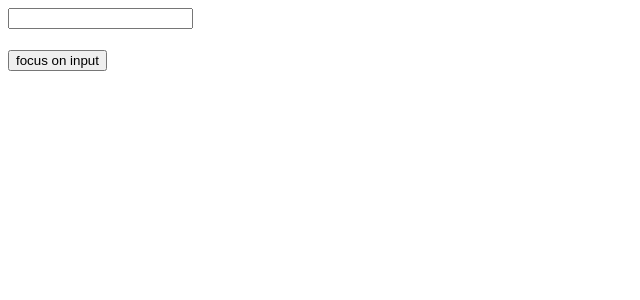
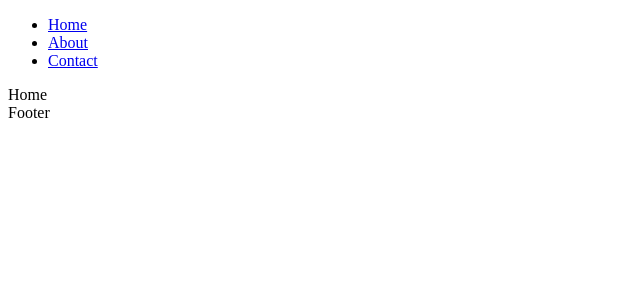
Before and after one commit to mr-sherry/react-b1, a React (Vite) app in the folder useeffect/: page / in a window 1280 px wide. Shown: the top 300 px of the page, without its empty margins (0-640 px from the left). Built offline with nearby package versions, Linux system fonts and the light colour scheme.

Commit message:
react router dom and Link tag for SPA

```diff
--- a/useeffect/package.json
+++ b/useeffect/package.json
@@ -11,7 +11,8 @@
   },
   "dependencies": {
     "react": "^19.1.1",
-    "react-dom": "^19.1.1"
+    "react-dom": "^19.1.1",
+    "react-router-dom": "^7.9.5"
   },
   "devDependencies": {
     "@eslint/js": "^9.36.0",
--- a/useeffect/src/App.jsx
+++ b/useeffect/src/App.jsx
@@ -1,44 +1,32 @@
+import { Route, Routes } from 'react-router-dom';
 import Card from './Components/Cards/Card';
 import Card1 from './Components/Cards/Card1';
+import Footer from './Components/Footer/Footer';
+import Header from './Components/Header/Header';
 import UserefHook from './Components/UserefHook';
+import About from './Pages/About';
+import Home from './Pages/Home';
+import Contact from './Pages/Contact';
+import Team from './Pages/Team';
+import GetAllComments from './Components/getAllData/GetAllComments';
 
 function App() {
   return (
-    <div>
-      {/* <Card title={'title here'}>
-        <div>
-          <h1>hello</h1>
-          <p>
-            Lorem, ipsum dolor sit amet consectetur adipisicing elit. Mollitia
-            voluptates hic voluptatum doloribus enim tempora excepturi maxime
-            totam? Delectus, ipsum? Amet pariatur vitae repellat recusandae
-            soluta cupiditate libero neque magni?
-          </p>
-          <button>hello</button>
-        </div>
-      </Card> */}
-
-      {/* <Card1
-        heading={'hello from c1'}
-        para={'i am paragraph'}
-        text={'click me'}
-      />
-
-      <Card>
-        <div>
-          <img src='' alt='' />
-          <img src='' alt='' />
-          <img src='' alt='' />
-          <h2>hello</h2>
-          <h2>hello</h2>
-          <h2>hello</h2>
-          <h2>hello</h2>
-          <h2>hello</h2>
-        </div>
-      </Card> */}
-
-      <UserefHook />
-    </div>
+    <>
+      <Header />
+      <Routes>
+        <Route path='/' element={<Home />} />
+        <Route path='/about' element={<About />} />
+        <Route path='/contact' element={<Contact />} />
+        <Route path='/team' element={<Team />} />
+        {/* <Route path='/cards/*' element={<Card />}>
+          <Route path='card1' element={<GetAllComments />} />
+        </Route> */}
+        <Route path='/cards' element={<Card />} />
+        <Route path='/cards/card1' element={<Team />} />
+      </Routes>
+      <Footer />
+    </>
   );
 }
 
--- /dev/null
+++ b/useeffect/src/Components/Footer/Footer.jsx
@@ -0,0 +1,7 @@
+import React from 'react';
+
+function Footer() {
+  return <div>Footer</div>;
+}
+
+export default Footer;
--- /dev/null
+++ b/useeffect/src/Components/Header/Header.jsx
@@ -0,0 +1,24 @@
+import React from 'react';
+import { Link, NavLink } from 'react-router-dom';
+
+function Header() {
+  return (
+    <>
+      <ul>
+        <li>
+          <NavLink to={'/'}>Home</NavLink>
+        </li>
+        <li>
+          <Link to={'/about'}>About</Link>
+        </li>
+        <li>
+          <Link to={'/contact'}>Contact</Link>
+        </li>
+      </ul>
+      {/* create simple pages as ui and create routes of these pages in app.jsx file
+          also use Link and Navlink for navigation in header component */}
+    </>
+  );
+}
+
+export default Header;
--- /dev/null
+++ b/useeffect/src/Pages/About.jsx
@@ -0,0 +1,9 @@
+import React from 'react'
+
+function About() {
+  return (
+    <div>About</div>
+  )
+}
+
+export default About
--- /dev/null
+++ b/useeffect/src/Pages/Contact.jsx
@@ -0,0 +1,9 @@
+import React from 'react'
+
+function Contact() {
+  return (
+    <div>Contact</div>
+  )
+}
+
+export default Contact
--- /dev/null
+++ b/useeffect/src/Pages/Home.jsx
@@ -0,0 +1,17 @@
+import React from 'react';
+import Card from '../Components/Cards/Card';
+import Card1 from '../Components/Cards/Card1';
+import UserefHook from '../Components/UserefHook';
+
+function Home() {
+  return (
+    <div>
+      {/* <Card />
+      <Card1 />
+      <UserefHook /> */}
+      Home
+    </div>
+  );
+}
+
+export default Home;
--- /dev/null
+++ b/useeffect/src/Pages/Team.jsx
@@ -0,0 +1,7 @@
+import React from 'react';
+
+function Team() {
+  return <div>Team</div>;
+}
+
+export default Team;
--- a/useeffect/src/main.jsx
+++ b/useeffect/src/main.jsx
@@ -1,5 +1,10 @@
 import { createRoot } from 'react-dom/client';
 import './index.css';
 import App from './App.jsx';
+import { BrowserRouter } from 'react-router-dom';
 
-createRoot(document.getElementById('root')).render(<App />);
+createRoot(document.getElementById('root')).render(
+  <BrowserRouter>
+    <App />
+  </BrowserRouter>
+);
```
Also changed, not shown: useeffect/src/Components/getAllData/GetAllComments.jsx (+3 -5 lines), 1 other file (tests, documents, lock files or other folders).
